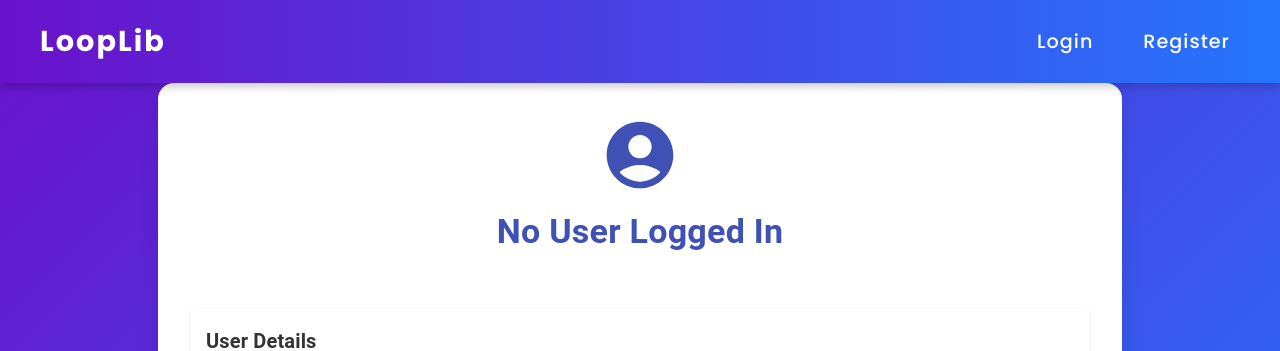
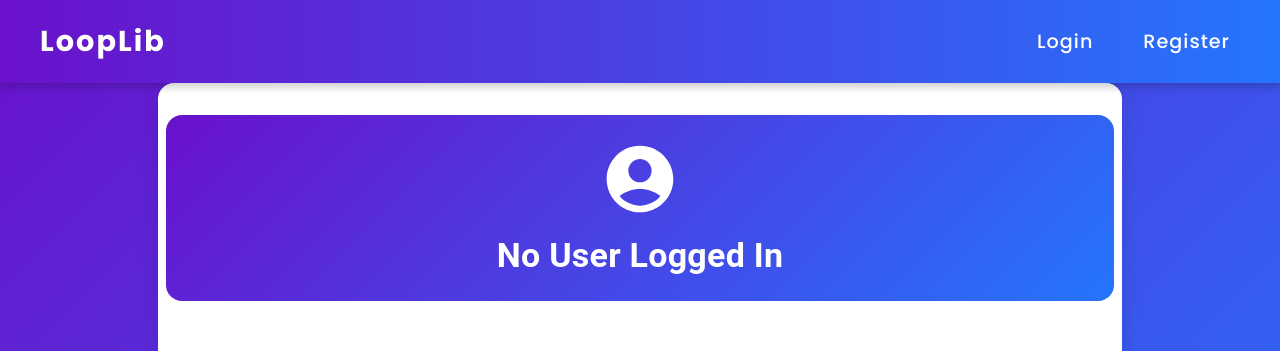
Before and after one commit to LoopLib/client, a React (Create React App) app in the folder music-tool/: page /profile in a window 1280 px wide. Shown: the top 351 px of the page. Built offline with nearby package versions, Linux system fonts and the light colour scheme; no server answers.

Commit message:
Improve profile header styling

```diff
--- a/music-tool/src/profile/profile.css
+++ b/music-tool/src/profile/profile.css
@@ -11,17 +11,21 @@
     box-shadow: 0px 4px 20px rgba(0, 0, 0, 0.1);
   }
 
-  /* Profile Header */
   .profile-header {
     display: flex;
     flex-direction: column;
     align-items: center;
     text-align: center;
-  }
+    background: linear-gradient(135deg, #6a11cb, #2575fc);
+    padding: 24px;
+    border-radius: 16px;
+    color: white;
+    width: 100%;
+}
 
   .profile-header .profile-title {
     font-weight: bold;
-    color: #3f51b5;
+    color: white;
   }
 
   /* User Info Section */
--- a/music-tool/src/profile/profile.js
+++ b/music-tool/src/profile/profile.js
@@ -153,7 +153,7 @@ const Profile = () => {
   return (
     <Box className="profile-container">
       <Box className="profile-header" mb={4}>
-        <AccountCircleIcon sx={{ fontSize: 80, color: "#3f51b5" }} />
+        <AccountCircleIcon sx={{ fontSize: 80, color: "#FFFFFF" }} />
         <Typography variant="h4" className="profile-title" mt={2}>
           {user ? user.displayName || "Welcome, User!" : "No User Logged In"}
         </Typography>
```
